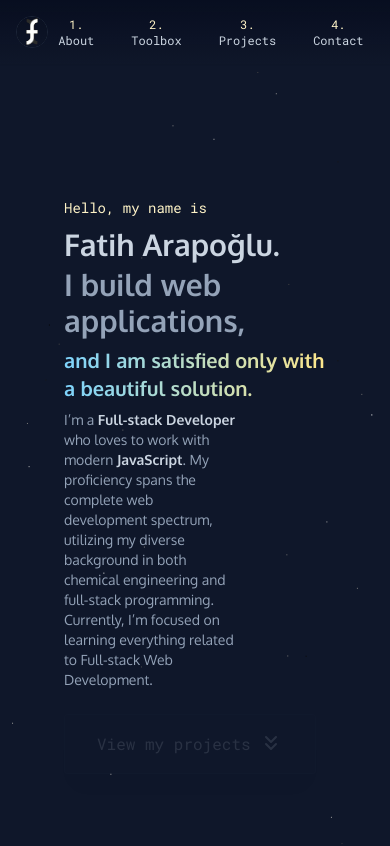
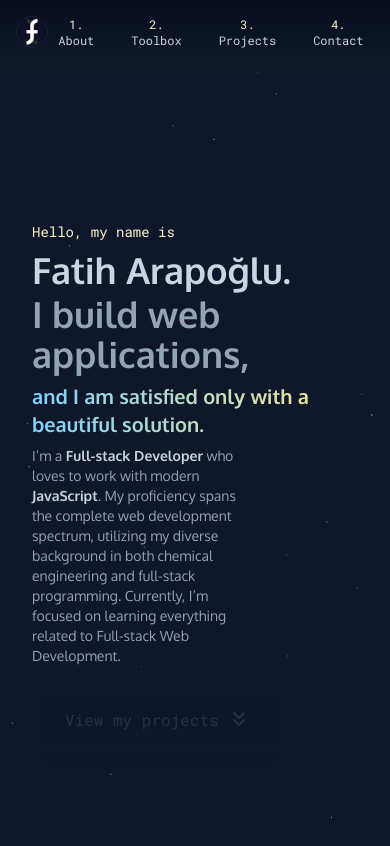
Before and after one commit to fatiharapoglu/portfolio-2023, a Next.js app: page / in a window 390 px wide. Shown: the top 846 px of the page. Built offline with nearby package versions, Linux system fonts and the light colour scheme.

Commit message:
improve responsivity

```diff
--- a/src/app/components/Contact.tsx
+++ b/src/app/components/Contact.tsx
@@ -66,9 +66,11 @@ export default function Contact() {
                 viewport={{ once: true }}
                 className="mb-4 flex flex-col items-center justify-center"
             >
-                <h1 className="mb-4 text-3xl font-bold text-slate-300">Get In Touch</h1>
-                <p className="mb-1">Have a question or want to work together?</p>
-                <p className="mb-4">Connect with me via social media or send me an e-mail.</p>
+                <h1 className="mb-4 text-center text-3xl font-bold text-slate-300">Get In Touch</h1>
+                <p className="mb-1 text-center text-sm md:text-base">Have a question or want to work together?</p>
+                <p className="mb-4 text-center text-sm md:text-base">
+                    Connect with me via social media or send me an e-mail.
+                </p>
                 <Socials />
             </motion.div>
             <motion.p
--- a/src/app/components/Introduction.tsx
+++ b/src/app/components/Introduction.tsx
@@ -18,7 +18,7 @@ export default function Introduction() {
                 initial={{ opacity: 0, y: 20 }}
                 animate={{ opacity: 1, y: 0 }}
                 transition={{ duration: 0.5, delay: 0.2 }}
-                className="pb-1 text-3xl font-bold text-slate-300 md:pb-4 md:text-4xl lg:text-6xl"
+                className="pb-1 text-4xl font-bold text-slate-300 md:pb-4 md:text-5xl lg:text-6xl"
             >
                 Fatih Arapoğlu.
             </motion.div>
@@ -26,7 +26,7 @@ export default function Introduction() {
                 initial={{ opacity: 0, y: 20 }}
                 animate={{ opacity: 1, y: 0 }}
                 transition={{ duration: 0.5, delay: 0.4 }}
-                className="pb-2 text-3xl font-bold text-slate-400 md:pb-6 md:text-5xl lg:text-6xl"
+                className="pb-2 text-4xl font-bold text-slate-400 md:pb-6 md:text-5xl lg:text-6xl"
             >
                 I build web applications,
             </motion.div>
--- a/src/app/components/Main.tsx
+++ b/src/app/components/Main.tsx
@@ -6,7 +6,7 @@ import Projects from "./Projects";
 
 export default function Main() {
     return (
-        <main className="mx-16 flex flex-col justify-center gap-48 md:mx-auto md:w-4/5 lg:w-9/12 xl:w-2/3">
+        <main className="mx-8 flex flex-col justify-center gap-16 md:mx-auto md:w-10/12 md:gap-48 lg:w-9/12 xl:w-2/3 2xl:w-1/2">
             <Introduction />
             <About />
             <Toolbox />
--- a/src/app/components/Projects.tsx
+++ b/src/app/components/Projects.tsx
@@ -89,7 +89,7 @@ export default function Projects() {
             {isLoadedMore && (
                 <div className="mt-16 flex flex-col">
                     <h1 className="mb-8 text-center text-xl font-bold text-slate-300">Other Noteworthy Projects</h1>
-                    <section className="mb-8 grid gap-4 md:grid-cols-2 lg:grid-cols-3">
+                    <section className="mb-8 grid justify-center gap-4 md:grid-cols-2 lg:grid-cols-3">
                         <SecondaryProject
                             builtWith={["React.js"]}
                             title="CV Generator"
--- a/src/app/components/SecondaryProject.tsx
+++ b/src/app/components/SecondaryProject.tsx
@@ -24,7 +24,7 @@ export default function SecondaryProject({
             whileInView={{ opacity: 1, y: 0 }}
             transition={{ duration: 0.5, delay: animationDelay }}
             viewport={{ once: true }}
-            className="flex h-full flex-col gap-4 rounded-xl bg-slate-800/50 p-4 shadow-xl md:aspect-square"
+            className="flex aspect-square h-full max-w-xs flex-col gap-4 rounded-xl bg-slate-800/50 p-4 shadow-xl md:max-w-none"
         >
             <div className="flex w-full justify-between rounded-full">
                 <ReactSVG src="/svg/app.svg" className="fill-current text-amber-100" />
```
Also changed, not shown: 1 other file (tests, documents, lock files or other folders).
